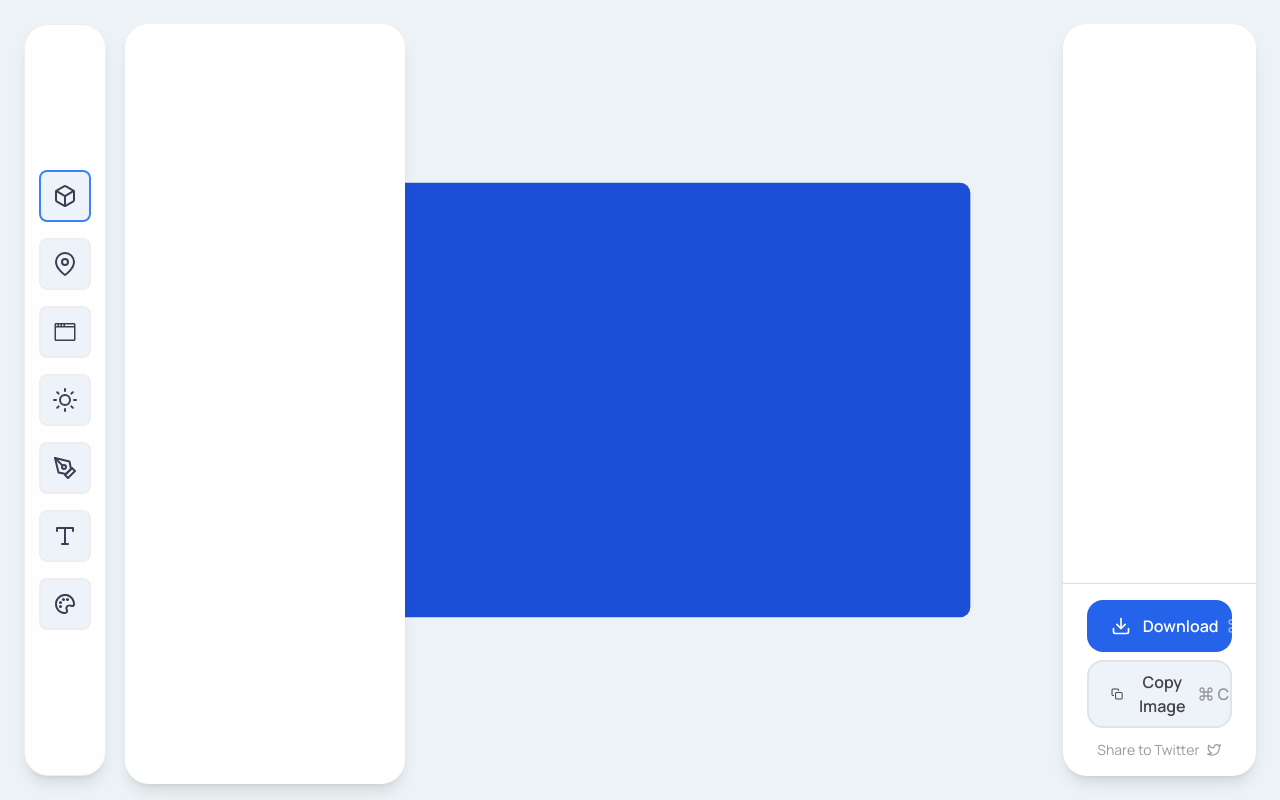
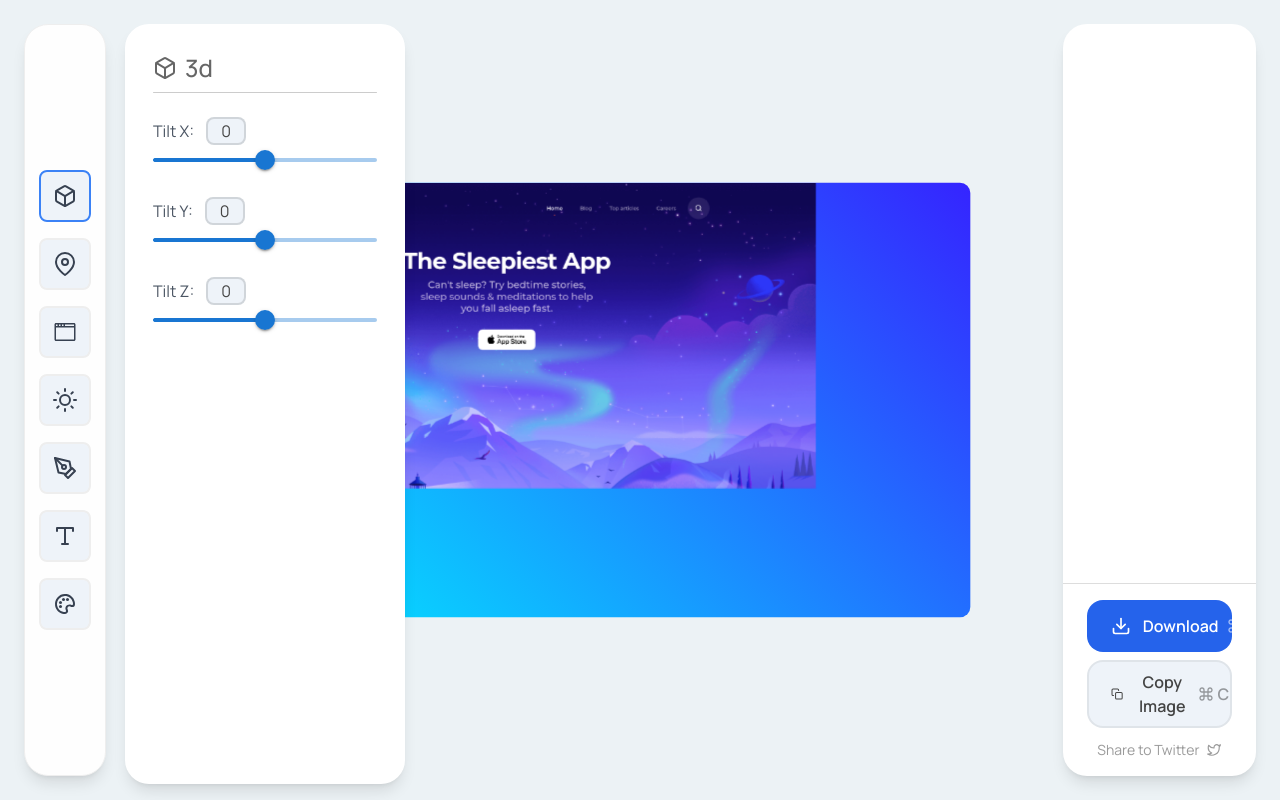
Before and after one commit to maazshakeel/tiltr, a Next.js app: page /app in a window 1280 px wide. Both pictures are taken after a click on the element 65 px from the left and 196 px from the top of the page. Built offline with nearby package versions, Linux system fonts and the light colour scheme.

Commit message:
second feature LET'S GO

```diff
--- a/components/core/LeftBar.js
+++ b/components/core/LeftBar.js
@@ -1,5 +1,5 @@
 import React, { useState } from "react";
-import { BackgroundTab, Button } from "..";
+import { BackgroundTab, Button, ThreeD } from "..";
 import { motion } from "framer-motion";
 import { FiBox, FiMapPin, FiPenTool, FiSun, FiType } from "react-icons/fi";
 import { GoBrowser } from "react-icons/go";
@@ -85,6 +85,7 @@
         className="bg-white text-34xl h-[95vh] shadow-lg my-6 w-[35vh] absolute top-0 left-0 z-[10] rounded-[1.5em]"
       >
         {sidebarProperty === "Background" && <BackgroundTab {...props} />}
+        {sidebarProperty === "3d" && <ThreeD {...props} />}
       </motion.div>
     </>
   );
--- a/components/core/Main.js
+++ b/components/core/Main.js
@@ -1,6 +1,6 @@
 import React, { useEffect } from "react";
 
-const Main = () => {
+const Main = ({ data, setData }) => {
   // resize cover image to fit the view
   const resizeCoverImage = () => {
     const cover_image = document.querySelector("#cover_image_preview");
@@ -40,8 +40,19 @@
         <div className="scale-[.85] z-[0]">
           <div
             id="cover_image_preview"
-            className="relative cover_image bg-blue-700 overflow-hidden select-none rounded-[2em] z-[0]"
-          ></div>
+            className="relative cover_image overflow-hidden select-none rounded-[2em] z-[0]"
+            style={{
+              background: `linear-gradient(${data.background.direction}deg, ${data.background.color1}, ${data.background.color2})`,
+            }}
+          >
+            <img
+              src="/sleepiest-screenshot.png"
+              alt=""
+              style={{
+                transform: `rotateX(${data.threeD.x}deg) rotateY(${data.threeD.y}deg) rotateZ(${data.threeD.z}deg)`,
+              }}
+            />
+          </div>
         </div>
       </div>
     </div>
--- a/components/index.js
+++ b/components/index.js
@@ -3,5 +3,6 @@
 export { default as Sidebar } from "./core/Sidebar";
 
 export { default as BackgroundTab } from "./tabs/Background";
+export { default as ThreeD } from "./tabs/3d";
 
 export { default as Button } from "./utils/Button";
--- /dev/null
+++ b/components/tabs/3d.js
@@ -0,0 +1,110 @@
+import React from "react";
+import { FiBox } from "react-icons/fi";
+import Slider from "@mui/material/Slider";
+
+const ThreeD = ({ data, setData }) => {
+  return (
+    <div className="p-7 overflow-x-hidden">
+      <div className="flex items-center">
+        <FiBox className="text-2xl  text-[#666]" />{" "}
+        <h2 className="text-2xl ml-2 font-[500]  text-[#666]">3d</h2>{" "}
+      </div>
+      <div className="bg-[#cccccc] mt-2 rounded-xl w-full h-[1px] mb-6"></div>
+      <div className="flex items-center mt-2">
+        <h3 className="text-gray-600">Tilt X:</h3>
+        <input
+          value={data.threeD.x}
+          onChange={(e) =>
+            setData({
+              ...data,
+              threeD: {
+                ...data.threeD,
+                x: e.target.value,
+              },
+            })
+          }
+          className="bg-[#EEF3F9] border-2 border-[#00000020] rounded-lg w-10 text-center ml-3 outline-none"
+        />
+      </div>
+      <Slider
+        value={data.threeD.x}
+        valueLabelDisplay="auto"
+        onChange={(e) =>
+          setData({
+            ...data,
+            threeD: {
+              ...data.threeD,
+              x: e.target.value,
+            },
+          })
+        }
+        min={-50}
+        max={50}
+      />
+      <div className="flex items-center mt-4">
+        <h3 className="text-gray-600">Tilt Y:</h3>
+        <input
+          value={data.threeD.y}
+          onChange={(e) =>
+            setData({
+              ...data,
+              threeD: {
+                ...data.threeD,
+                y: e.target.value,
+              },
+            })
+          }
+          className="bg-[#EEF3F9] border-2 border-[#00000020] rounded-lg w-10 text-center ml-3 outline-none"
+        />
+      </div>
+      <Slider
+        value={data.threeD.y}
+        valueLabelDisplay="auto"
+        onChange={(e) =>
+          setData({
+            ...data,
+            threeD: {
+              ...data.threeD,
+              y: e.target.value,
+            },
+          })
+        }
+        min={-50}
+        max={50}
+      />
+      <div className="flex items-center mt-4">
+        <h3 className="text-gray-600">Tilt Z:</h3>
+        <input
+          value={data.threeD.z}
+          onChange={(e) =>
+            setData({
+              ...data,
+              threeD: {
+                ...data.threeD,
+                z: e.target.value,
+              },
+            })
+          }
+          className="bg-[#EEF3F9] border-2 border-[#00000020] rounded-lg w-10 text-center ml-3 outline-none"
+        />
+      </div>
+      <Slider
+        value={data.threeD.z}
+        valueLabelDisplay="auto"
+        onChange={(e) =>
+          setData({
+            ...data,
+            threeD: {
+              ...data.threeD,
+              z: e.target.value,
+            },
+          })
+        }
+        min={-50}
+        max={50}
+      />
+    </div>
+  );
+};
+
+export default ThreeD;
--- a/pages/app.js
+++ b/pages/app.js
@@ -7,6 +7,11 @@
       color1: "#00F3FF",
       color2: "#3524FF",
       direction: 45,
+    },
+    threeD: {
+      x: 0,
+      y: 0,
+      z: 0,
     },
   });
 
```
Also changed, not shown: public/sleepiest-screenshot.png (added).
